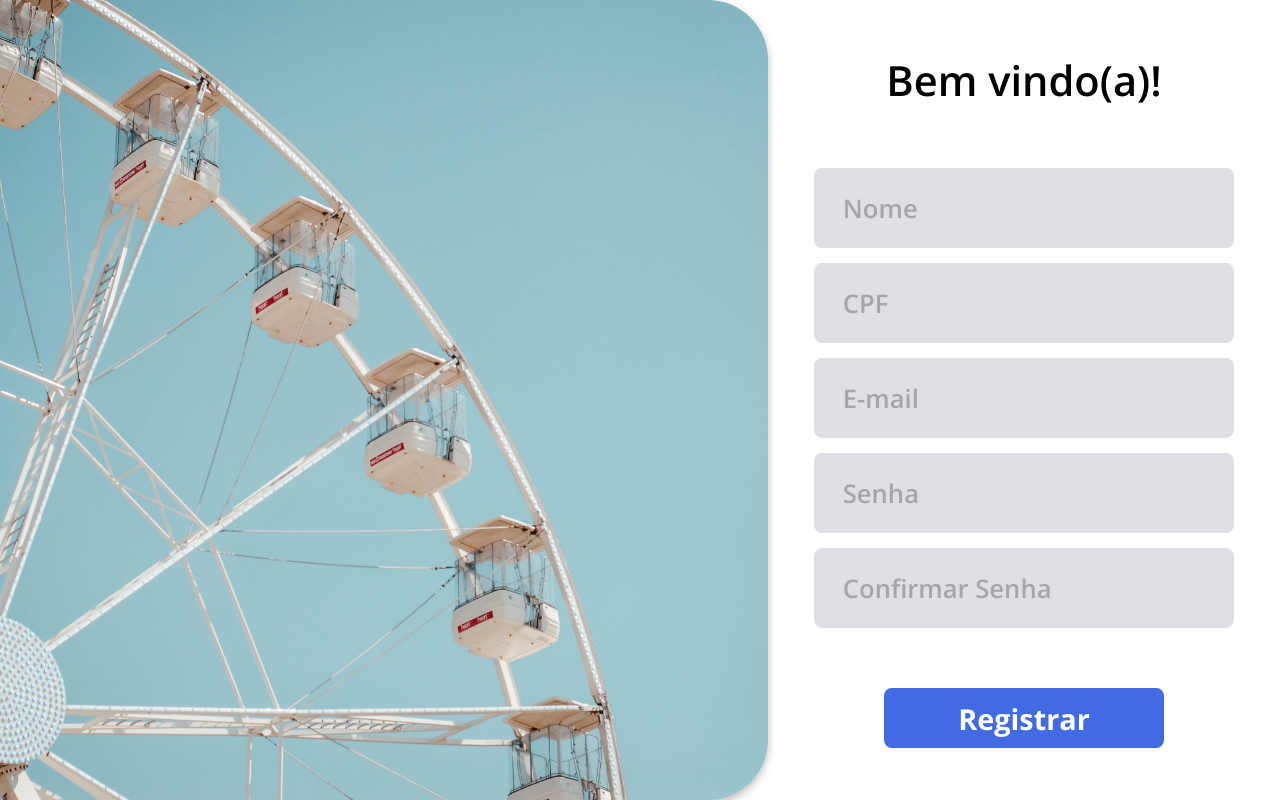
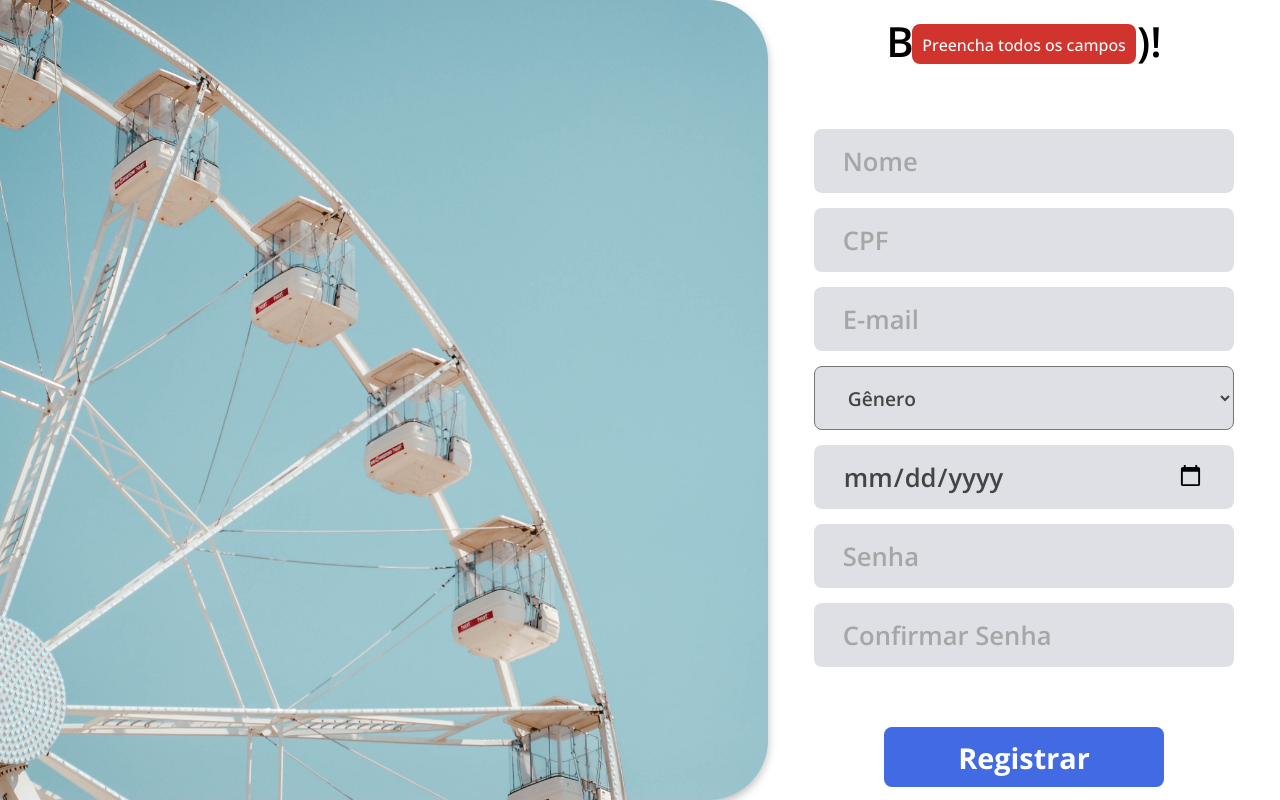
Before and after one commit to dev-rafaelmachado/parque-umbara, a React (Create React App) app in the folder frontend/: page /sign in a window 1280 px wide. Both pictures are taken after a click on the button "Registrar". Built offline with nearby package versions, Linux system fonts and the light colour scheme.

Commit message:
Connect Routes

```diff
--- a/frontend/package.json
+++ b/frontend/package.json
@@ -7,6 +7,7 @@
     "@testing-library/jest-dom": "^5.14.1",
     "@testing-library/react": "^13.0.0",
     "@testing-library/user-event": "^13.2.1",
+    "axios": "^1.4.0",
     "react": "^18.2.0",
     "react-dom": "^18.2.0",
     "react-router-dom": "^6.10.0",
--- a/frontend/src/components/Form/Input.js
+++ b/frontend/src/components/Form/Input.js
@@ -1,7 +1,7 @@
 import Style from "../../css/components/input.module.css"
 
-const Input = ({ placehoader, type }) => {
-  return <input type={type} className={Style.input} placeholder={placehoader}></input>;
+const Input = ({ placehoader, type, setState }) => {
+  return <input type={type} className={Style.input} placeholder={placehoader} onChange={e => setState(e.target.value)}/>;
 };
 
 export default Input;
--- a/frontend/src/css/components/input.module.css
+++ b/frontend/src/css/components/input.module.css
@@ -3,7 +3,7 @@
     outline: none;
 
     width: 420px;
-    height: 5rem;
+    height: 4rem;
 
     padding: 0px 1.8rem;
 
--- a/frontend/src/css/pages/login.module.css
+++ b/frontend/src/css/pages/login.module.css
@@ -64,6 +64,26 @@
     border-radius: 60px 0px 0px 60px;
 }
 
+.err{
+    position: absolute;
+    top: 10%;
+
+    width: fit-content;
+    height: 40px;
+    padding: 10px 10px;
+    border-radius: 8px;
+    background-color: #d1342d;
+
+    display: grid;
+    place-items: center;
+
+    font-family: 'Open Sans';
+    font-style: normal;
+    font-weight: 500;
+    font-size: 1rem;
+    color: #ffffff;
+}
+
 
 @media (max-width: 1200px) {
     .dir{
@@ -75,4 +95,7 @@
     .esq form{
         width: 100%;
     }
+    .err{
+        transform: scale(1.2);
+    }
 }
--- a/frontend/src/css/pages/sign.module.css
+++ b/frontend/src/css/pages/sign.module.css
@@ -46,6 +46,44 @@ border-radius: 0px 60px 60px 0px;
     color: #000000;
 }
 
+.gender{
+    width: 420px;
+    height: 4rem;
+
+    outline: none;
+
+    background: rgba(194, 198, 209, 0.54);
+    border-radius: 8px;
+
+    padding: 0px 1.8rem;
+
+    font-family: 'Open Sans';
+    font-style: normal;
+    font-weight: 600;
+    font-size: 1.2rem;
+    color: #444444;
+}
+
+.err{
+    position: absolute;
+    top: 3%;
+
+    width: fit-content;
+    height: 40px;
+    padding: 10px 10px;
+    border-radius: 8px;
+    background-color: #d1342d;
+
+    display: grid;
+    place-items: center;
+
+    font-family: 'Open Sans';
+    font-style: normal;
+    font-weight: 500;
+    font-size: 1rem;
+    color: #ffffff;
+}
+
 @media (max-width: 1200px) {
     .esq{
         display: none;
@@ -56,4 +94,12 @@ border-radius: 0px 60px 60px 0px;
     .dir form{
         width: 100%;
     }
+    .gender{
+        width: 80%;
+        height: 6.2rem;
+    }
+
+    .err{
+        transform: scale(1.2);
+    }
 }
--- a/frontend/src/pages/Login.js
+++ b/frontend/src/pages/Login.js
@@ -1,23 +1,45 @@
+import axios from "axios";
+import { useState } from "react";
+import { useNavigate } from "react-router-dom";
+
 import Button from "../components/Form/Button";
 import Input from "../components/Form/Input";
 
 import Style from "../css/pages/login.module.css";
 import LoginImage from "../static/login_image.png";
-import { useNavigate } from "react-router-dom";
 
 const Login = () => {
-  const navigate = useNavigate()
+  const [email, setEmail] = useState("");
+  const [password, setPassword] = useState("");
+
+  const [error, setError] = useState(null);
+
+  const navigate = useNavigate();
+
   const handleClick = () => {
-    navigate("/safekids")
+    axios
+      .post("http://127.0.0.1:5000/login", { email, senha: password })
+      .then((response) => {
+        const { data } = response;
+        navigate("/safekids");
+      })
+      .catch((err) => {
+        setError(err.response.data.error);
+      });
   };
 
   return (
     <main className={Style.login}>
       <div className={Style.esq}>
         <h1>Bem vindo(a) de volta!</h1>
+        {error && <span className={Style.err}>{error}</span>}
         <form>
-          <Input type={"email"} placehoader={"E-mail"} />
-          <Input type={"password"} placehoader={"Senha"} />
+          <Input type={"email"} placehoader={"E-mail"} setState={setEmail} />
+          <Input
+            type={"password"}
+            placehoader={"Senha"}
+            setState={setPassword}
+          />
         </form>
         <Button onClick={handleClick} text={"Entrar"} />
         <div className={Style.links}>
--- a/frontend/src/pages/Sign.js
+++ b/frontend/src/pages/Sign.js
@@ -1,25 +1,88 @@
+import { useState } from "react";
+
+import axios from "axios";
+import { useNavigate } from "react-router-dom";
+
 import Button from "../components/Form/Button";
 import Input from "../components/Form/Input";
 
 import Style from "../css/pages/sign.module.css";
-import SignImg from "../static/sign_image.jpg"
+import SignImg from "../static/sign_image.jpg";
 
 const Sign = () => {
+  const [nome, setNome] = useState("");
+  const [cpf, setCpf] = useState("");
+  const [email, setEmail] = useState("");
+  const [gender, setGender] = useState("");
+  const [dataNasc, setDataNasc] = useState("");
+  const [password, setPassword] = useState("");
+  const [cfPassword, setCfPassword] = useState("");
+
+  const [error, setError] = useState(null);
+
+  const navigate = useNavigate();
+
+  const HandleRegister = () => {
+    if (!cpf || !nome || !password || !email || !gender || !dataNasc) {
+      setError("Preencha todos os campos");
+      return;
+    }
+    axios
+      .post("http://127.0.0.1:5000/cadastro", {
+        cpf,
+        nome,
+        senha: password,
+        email,
+        sexo: gender,
+        data_nasc: dataNasc,
+      })
+      .then((response) => {
+        const { data } = response;
+        navigate("/login");
+      })
+      .catch((err) => {
+        setError(err.response.data.error);
+      });
+  };
+
   return (
     <main className={Style.sign}>
       <div className={Style.esq}>
         <img src={SignImg} alt="" />
       </div>
       <div className={Style.dir}>
+        {error && <span className={Style.err}>{error}</span>}
         <h1>Bem vindo(a)!</h1>
         <form>
-          <Input type={"text"} placehoader={"Nome"} />
-          <Input type={"text"} placehoader={"CPF"} />
-          <Input type={"email"} placehoader={"E-mail"} />
-          <Input type={"password"} placehoader={"Senha"} />
-          <Input type={"password"} placehoader={"Confirmar Senha"} />
+          <Input type={"text"} placehoader={"Nome"} setState={setNome} />
+          <Input type={"text"} placehoader={"CPF"} setState={setCpf} />
+          <Input type={"email"} placehoader={"E-mail"} setState={setEmail} />
+          <select
+            className={Style.gender}
+            onChange={(e) => setGender(e.target.value)}
+          >
+            <option>Gênero</option>
+            <option value="m">Masculino</option>
+            <option value="f">Feminino</option>
+            <option value="b">Não Binário</option>
+          </select>
+          <Input
+            type={"date"}
+            placehoader={"Data de Nascimento"}
+            setState={setDataNasc}
+          />
+          <Input
+            type={"password"}
+            placehoader={"Senha"}
+            setState={setPassword}
+          />
+          <Input
+            type={"password"}
+            placehoader={"Confirmar Senha"}
+            setState={setCfPassword}
+          />
         </form>
-        <Button text={"Registrar"} />
+        <Button onClick={HandleRegister} text={"Registrar"} />
       </div>
     </main>
   );
```
Also changed, not shown: 2 other files (tests, documents, lock files or other folders).
